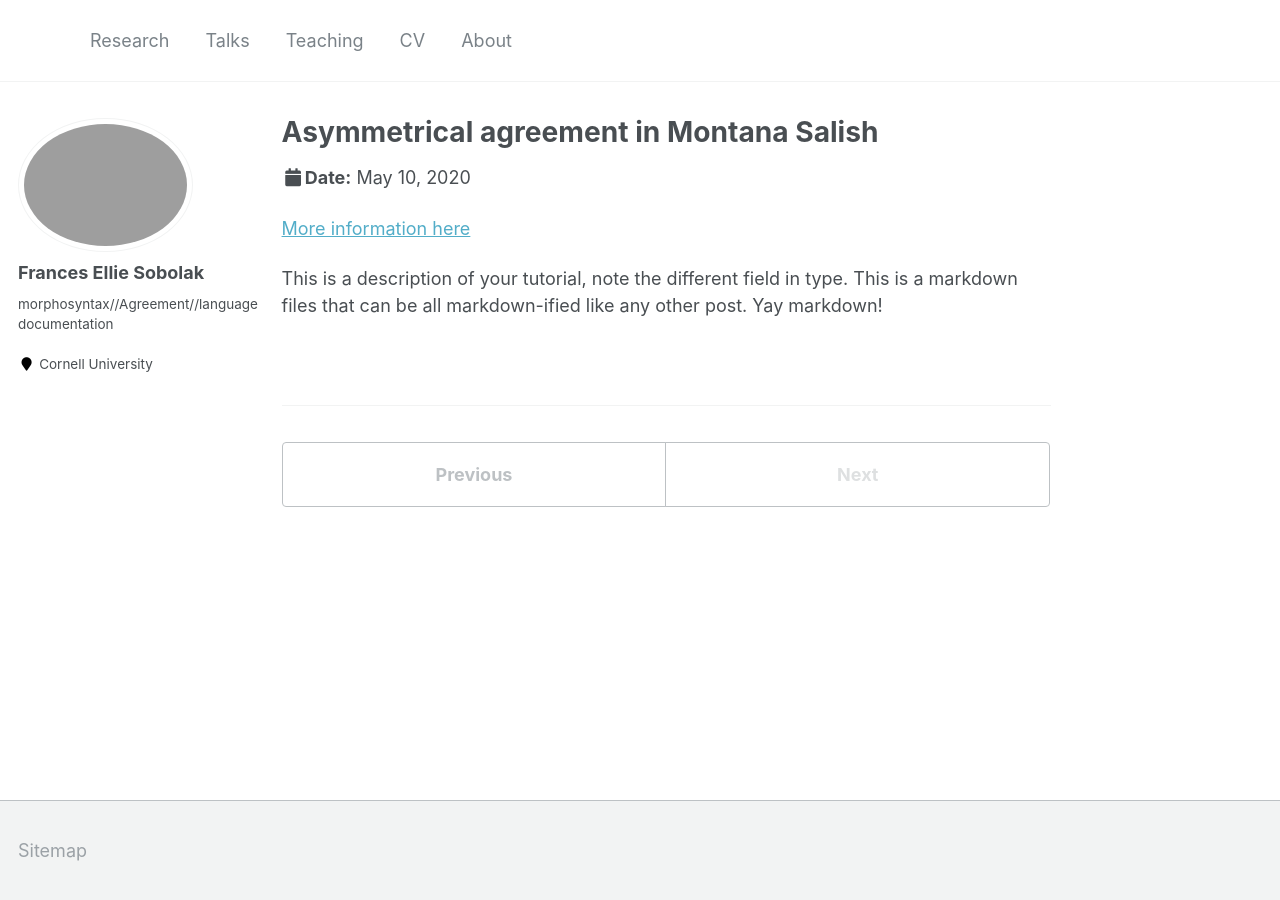
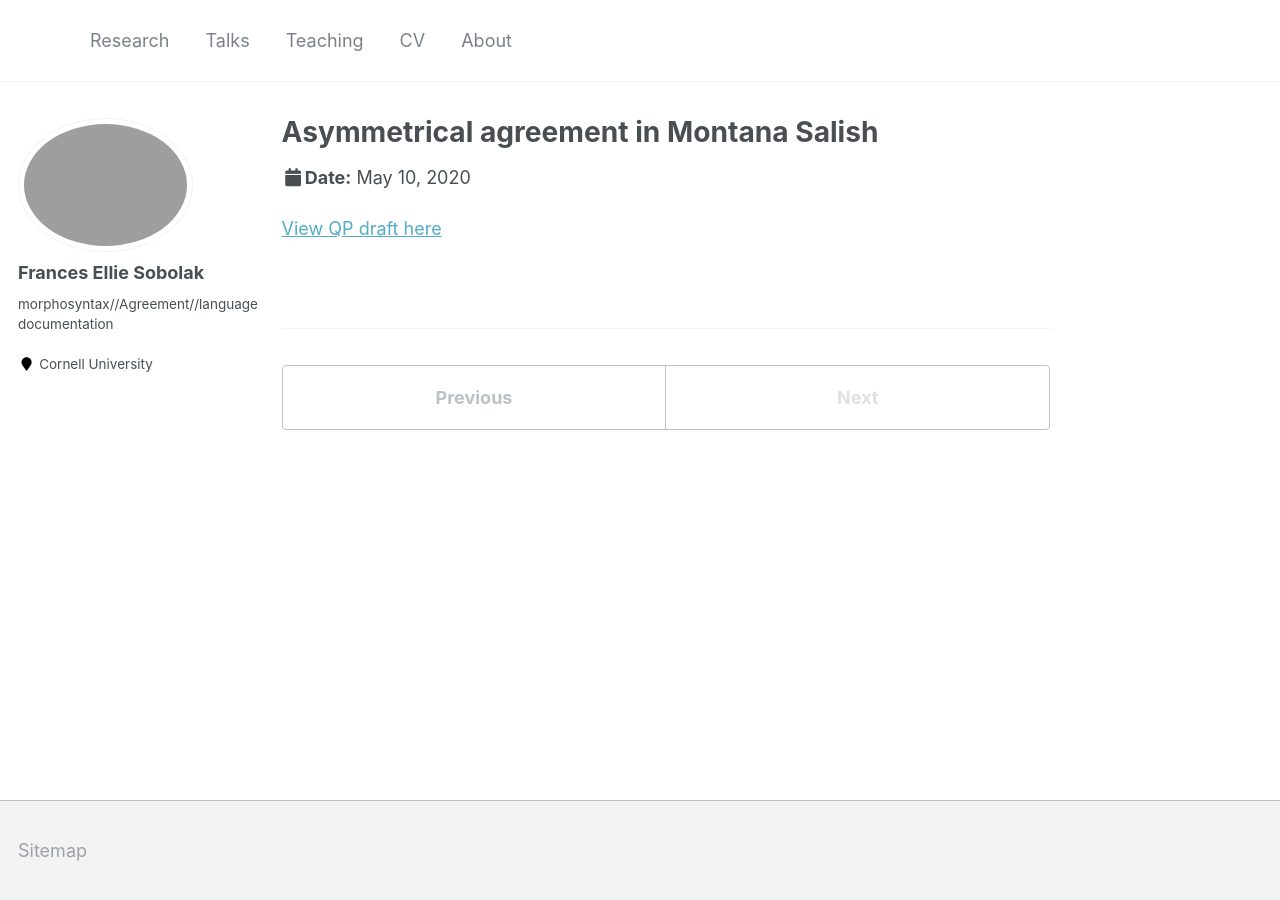
Before and after one commit to fesobolak/fesobolak.github.io, a Jekyll site: the page built from _talks/2013-03-01-tutorial-1.md, in a window 1280 px wide. Built offline with Jekyll 4.4.1, drawn with Linux system fonts in a browser that asks for light colours.

Commit message:
Update 2013-03-01-tutorial-1.md

```diff
--- a/_talks/2013-03-01-tutorial-1.md
+++ b/_talks/2013-03-01-tutorial-1.md
@@ -2,12 +2,10 @@
 title: "Asymmetrical agreement in Montana Salish"
 collection: qualifying paper
 type: "QP"
-permalink: /talks/2020-05-10-QP-1
-venue: "Graduate Research Workshop, Cornell University"
+permalink: /talks/2020-05-18-QP-1
+venue: "Department Qualifying Paper, Cornell University"
 date: 2020-05-10
 location: "Ithaca, New York"
 ---
 
-[More information here](http://exampleurl.com)
-
-This is a description of your tutorial, note the different field in type. This is a markdown files that can be all markdown-ified like any other post. Yay markdown!
+[View QP draft here](http://exampleurl.com)
```
